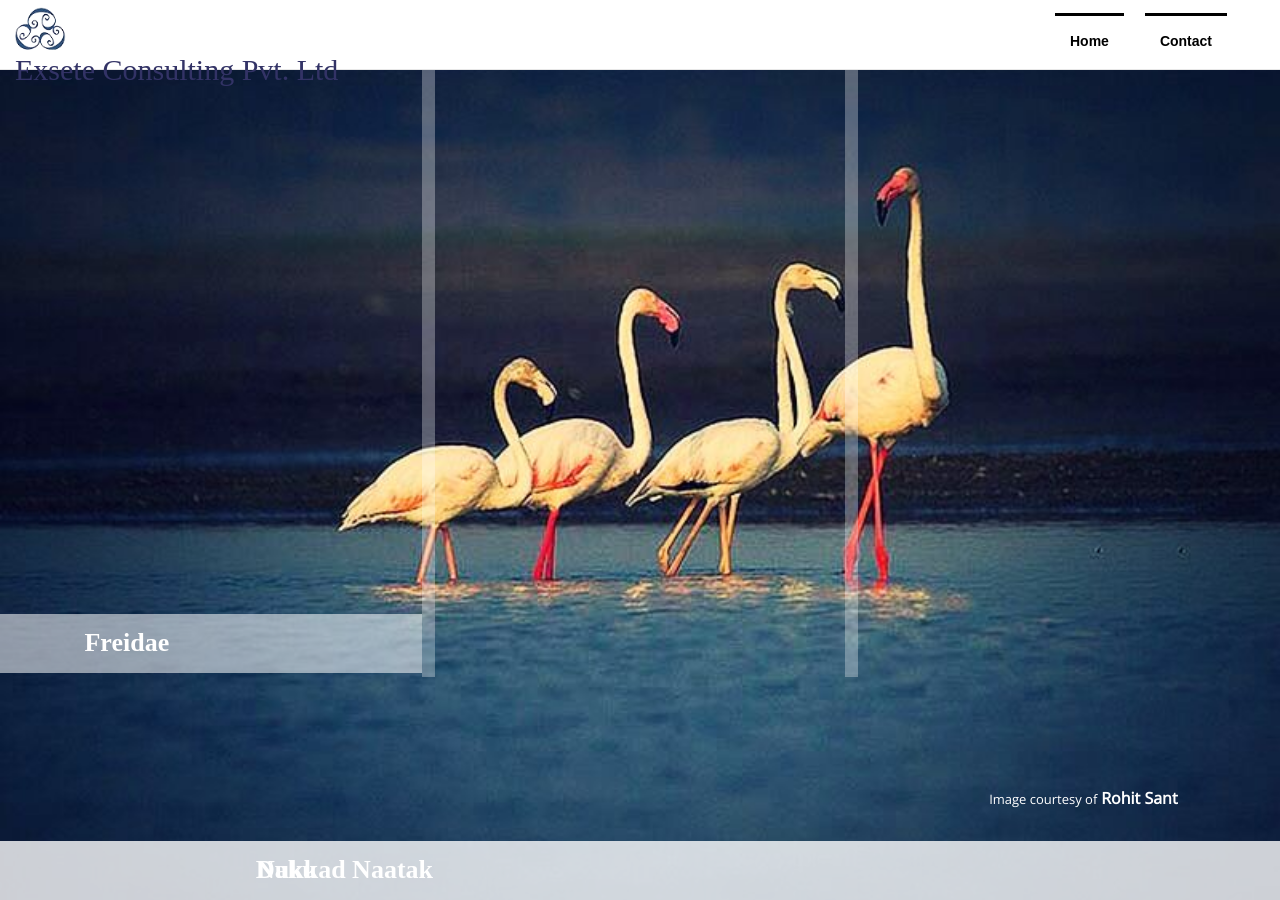
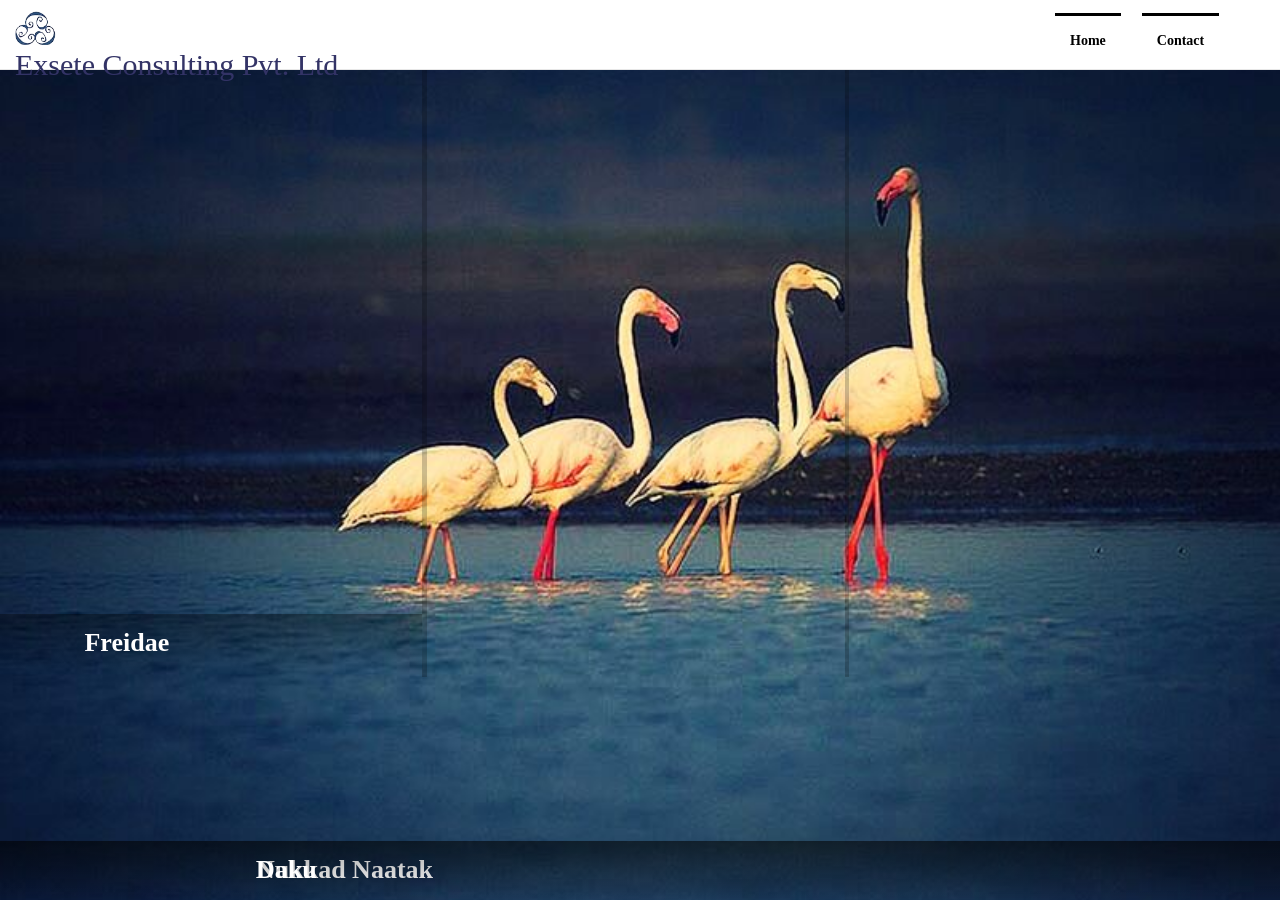
Before and after one commit to vastrabyaastha/vastrabyaastha.github.io, a Jekyll site: the page built from index.md, in a window 1280 px wide and 900 px high. Built offline with Jekyll 4.4.1, drawn with Linux system fonts in a browser that asks for light colours; nearby versions of some CDN libraries; Markdown is read by kramdown in place of the engine named in the settings; some of the changed text lies outside the part shown.

Commit message:
minor tweaks

```diff
--- a/data/css/exsete.css
+++ b/data/css/exsete.css
@@ -1,6 +1,10 @@
 .sec-img {
     height: 586px;
     width: 115%;
+}
+
+a{
+    font-family: 'Century Gothic';
 }
 
 .pad-l-0 {
@@ -17,8 +21,9 @@
     width: 100%;
 }
 #navbar-logo {
-    margin-top: -2%;
-    width: 15%;
+    margin-top: -1%;
+    width: 12%;
+    margin-right: 4%;
 }
 .navbar-default {
     background-color: #FFFFFF;
@@ -56,7 +61,7 @@
 }
 
 .navbar-li-a {
-    font-family: 'Muli', sans-serif;
+    font-family: 'Century Gothic';
     font-size: 1em;
     font-weight: bold;
     color: #000000!important;
@@ -112,7 +117,7 @@
 
 .form-control {
     width: 60%!important;
-    background-color: rgba(255, 255, 255, .72)!important;
+    background-color: rgba(255,255,255,.72)!important;
     border-radius: 14px!important;
     text-align: center;
     font-family: 'Century Gothic';
@@ -213,7 +218,11 @@
     padding-left: 20%;
     padding-top: 10px;
     color: #ffffff;
-    background-color: rgba(255,255,255,0.55);
+    background-color: rgba(0,0,0,0.2);
+    background: -webkit-linear-gradient(bottom,rgba(0,0,0,0),rgba(0,0,0,0.35)); /*Safari 5.1-6*/
+    background: -o-linear-gradient(top,rgba(0,0,0,0),rgba(0,0,0,0.35)); /*Opera 11.1-12*/
+    background: -moz-linear-gradient(top,rgba(0,0,0,0),rgba(0,0,0,0.35)); /*Fx 3.6-15*/
+    background: linear-gradient(to top,rgba(0,0,0,0), rgba(0,0,0,0.35)); /*Standard*/
 }
 
 .text-home {
@@ -226,10 +235,10 @@
 
 .divider-div {
     height: 630px;
-  margin-top: -76%;
-  width: 1%;
-  padding: 0px;
-  background-color: rgba(255,255,255,0.3);
+    margin-top: -76%;
+    width: 0.33%;
+    padding: 0px;
+    background-color: rgba(0,0,0,0.2);
 }
 
 #section-2 {
@@ -267,15 +276,22 @@
     -webkit-transition: all 0.5s ease-in-out;
 }
 
-.courtesy-sml {
-    font-family: 'Open Sans';
-      font-size: 13px;
+
+
+
+
+.hover-background-l{
+    background: -webkit-linear-gradient(right,rgba(0,0,0,0),rgba(0,0,0,0.35)); /*Safari 5.1-6*/
+    background: -o-linear-gradient(left,rgba(0,0,0,0),rgba(0,0,0,0.35)); /*Opera 11.1-12*/
+    background: -moz-linear-gradient(left,rgba(0,0,0,0),rgba(0,0,0,0.35)); /*Fx 3.6-15*/
+    background: linear-gradient(to left,rgba(0,0,0,0), rgba(0,0,0,0.35)); /*Standard*/
 }
 
-.courtesy-big {
-    font-family: 'Open Sans';
-    font-size: 16px;
-    font-weight: bold;
+.hover-background-r{
+    background: -webkit-linear-gradient(left,rgba(0,0,0,0),rgba(0,0,0,0.35)); /*Safari 5.1-6*/
+    background: -o-linear-gradient(right,rgba(0,0,0,0),rgba(0,0,0,0.35)); /*Opera 11.1-12*/
+    background: -moz-linear-gradient(right,rgba(0,0,0,0),rgba(0,0,0,0.35)); /*Fx 3.6-15*/
+    background: linear-gradient(to right,rgba(0,0,0,0), rgba(0,0,0,0.35)); /*Standard*/
 }
 
 @media (max-width: 768px)
@@ -310,3 +326,6 @@
         margin-top: 17%;
     }
 }
+.courtesy-sml {
+    color: initial;
+}
--- a/data/js/hovereff.js
+++ b/data/js/hovereff.js
@@ -1,31 +1,31 @@
 $('document').ready(function(){
     $("#section-1").hover(function(){
-        $("#section-2,#section-3").css("background-color","rgba(255,255,255,0.55)");
+        $("#section-2,#section-3").addClass("hover-background-l");
         $("#section-1 .text-details").fadeIn();
         $("#section-sub-1").css("height","200px");
     },function(){
-        $("#section-2,#section-3").css("background-color","rgba(0,0,0,0)");
+        $("#section-2,#section-3").removeClass("hover-background-l");
         $("#section-1 .text-details").fadeOut();
         $("#section-sub-1").css("height","59px");
     });
     $("#section-2").hover(function(){
-        $("#section-1,#section-3").css("background-color","rgba(255,255,255,0.55)");
+        $("#section-1").addClass("hover-background-r");
+        $("#section-3").addClass("hover-background-l");
         $("#section-2 .text-details").fadeIn();
         $("#section-sub-2").css("height","200px");
     },function(){
-        $("#section-1,#section-3").css("background-color","rgba(0,0,0,0)");
+        $("#section-1").removeClass("hover-background-r");
+        $("#section-3").removeClass("hover-background-l");
         $("#section-2 .text-details").fadeOut();
         $("#section-sub-2").css("height","59px");
     });
     $("#section-3").hover(function(){
-        $("#section-2,#section-1").css("background-color","rgba(255,255,255,0.55)");
+        $("#section-2,#section-1").addClass("hover-background-r");
         $("#section-3 .text-details").fadeIn();
         $("#section-sub-3").css("height","200px");
-        $('.courtesy-div').css("bottom","34%")
     },function(){
-        $("#section-2,#section-1").css("background-color","rgba(0,0,0,0)");
+        $("#section-2,#section-1").removeClass("hover-background-r");
         $("#section-3 .text-details").fadeOut();
         $("#section-sub-3").css("height","59px");
-        $('.courtesy-div').css("bottom","10%")
     });
 });
--- a/index.md
+++ b/index.md
@@ -41,8 +41,6 @@
     <a href="http://www.daku.net.in">
         <div class="col-sm-3 section-div"id="section-3">
         <div class="courtesy-div">
-            <span class="courtesy-sml">Image courtesy of</span>
-            <span class="courtesy-big"> Rohit Sant</span>
         </div>
         <div class="sec-1 div-box-bck" id="section-sub-3">
             <span class="text-home">
@@ -90,6 +88,9 @@
     </div>
     <br>
     <p class="cont-bottom-txt">
-    © 2015 by Exsete Consulting Pvt. Ltd.
+        © 2015 by Exsete Consulting Pvt. Ltd.
+        <a href="http://www.rohitsant.com">
+            <span class="courtesy-sml"> Image courtesy of Rohit Sant</span>
+        </a>
     </p>
 </div>
```
Also changed, not shown: 4 other files.
